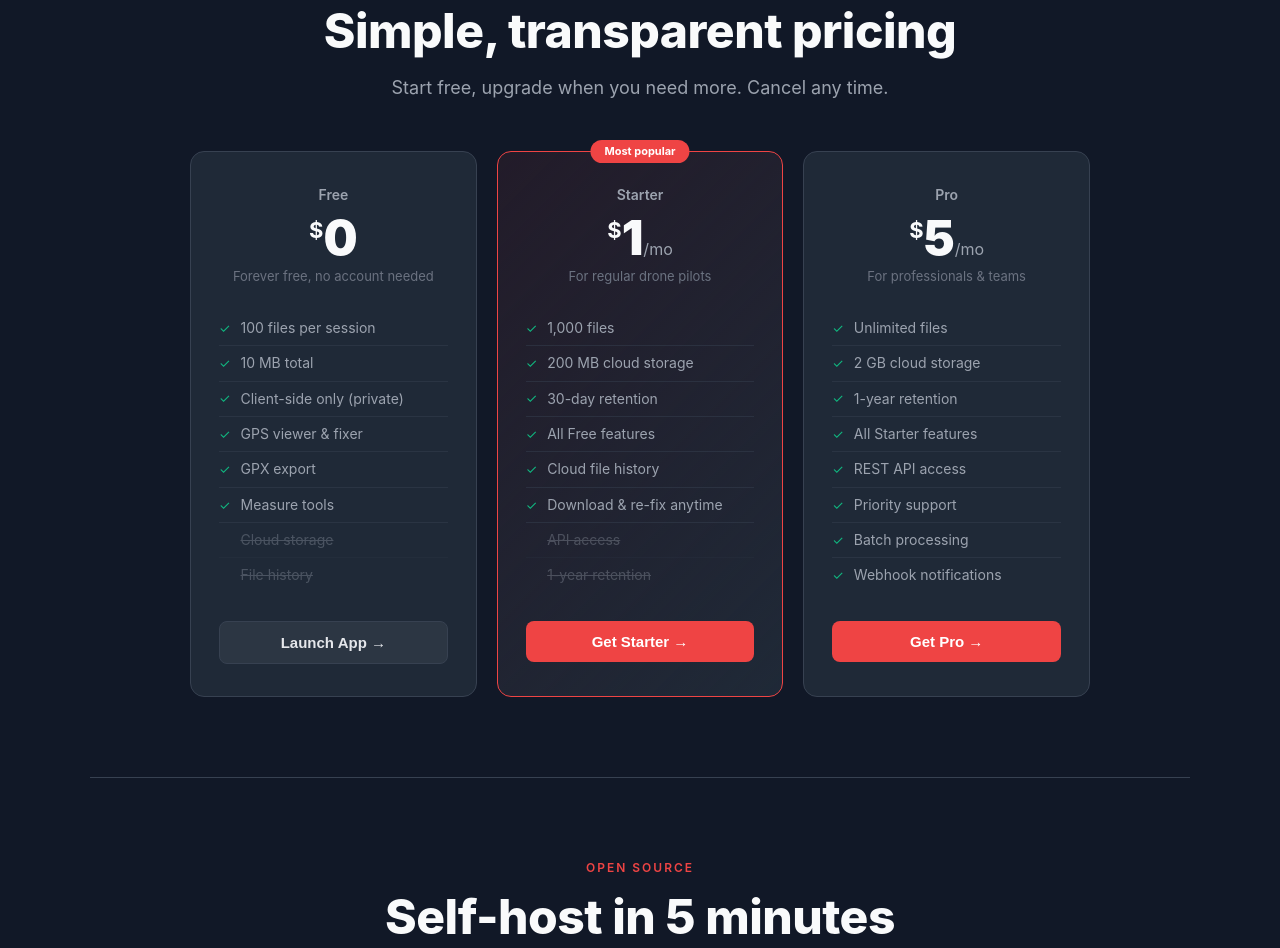
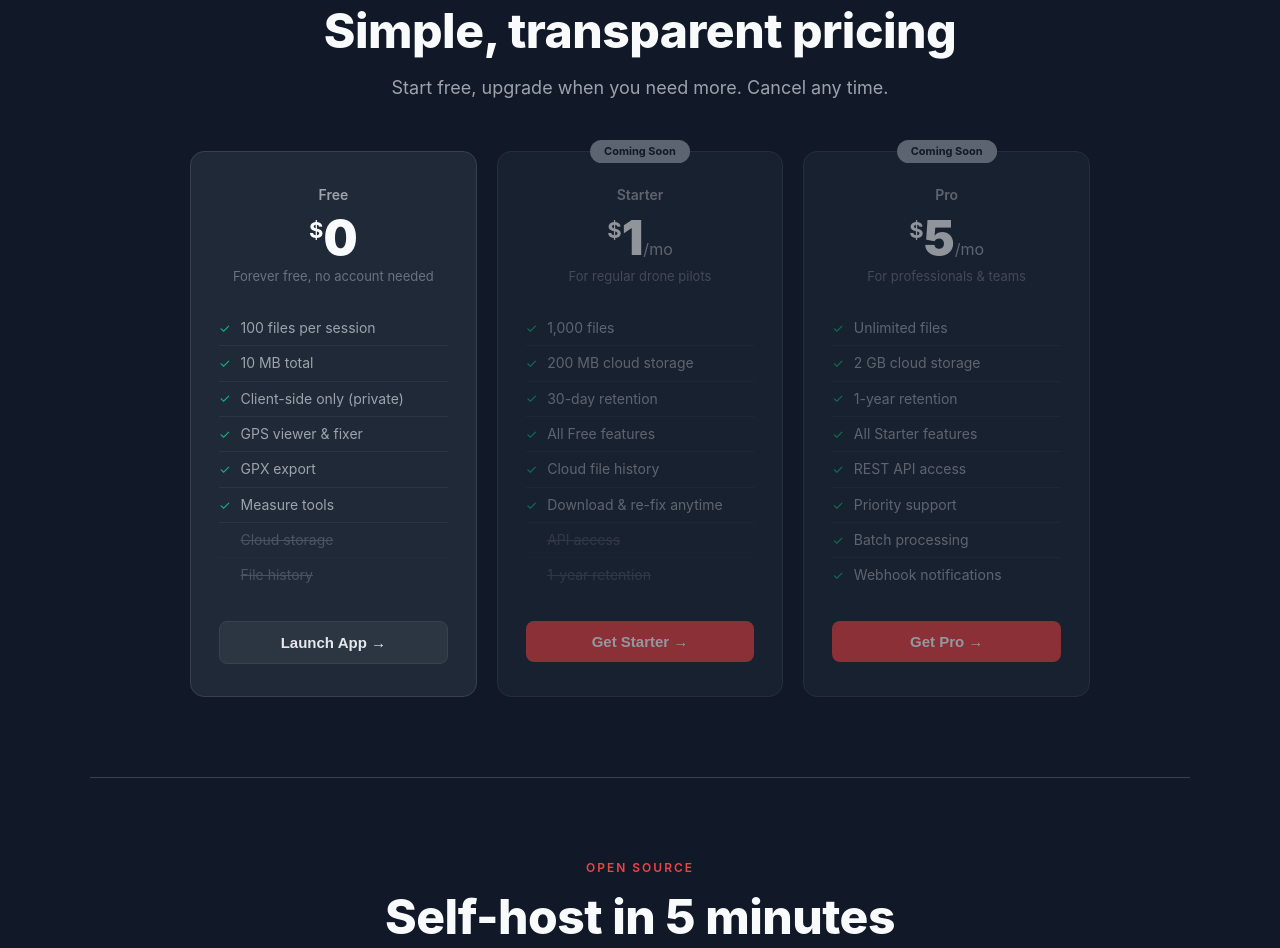
Before and after one commit to srtmap/SRTmap, a website: page src/public/index.html in a window 1280 px wide. Shown: the part 1841-2789 px from the top of the page. Drawn offline with Linux system fonts and the light colour scheme.

Commit message:
feat: mark Starter and Pro plans as Coming Soon
- Add coming-soon badge and dimmed state to paid pricing cards
- Free plan remains fully active

```diff
--- a/src/public/index.html
+++ b/src/public/index.html
@@ -369,6 +369,21 @@ section {
   transform: translateX(-50%);
   background: var(--red);
   color: white;
+  padding: 3px 14px;
+  border-radius: 20px;
+  font-size: 11px;
+  font-weight: 700;
+  white-space: nowrap;
+}
+.pricing-card.coming-soon { opacity: 0.55; pointer-events: none; }
+.pricing-card.coming-soon::after {
+  content: 'Coming Soon';
+  position: absolute;
+  top: -12px;
+  left: 50%;
+  transform: translateX(-50%);
+  background: var(--muted);
+  color: var(--bg);
   padding: 3px 14px;
   border-radius: 20px;
   font-size: 11px;
@@ -748,7 +763,7 @@ footer {
     </div>
 
     <!-- Starter -->
-    <div class="pricing-card featured">
+    <div class="pricing-card coming-soon">
       <div class="pc-name">Starter</div>
       <div class="pc-price"><sup>$</sup>1<span>/mo</span></div>
       <div class="pc-tagline">For regular drone pilots</div>
@@ -766,7 +781,7 @@ footer {
     </div>
 
     <!-- Pro -->
-    <div class="pricing-card">
+    <div class="pricing-card coming-soon">
       <div class="pc-name">Pro</div>
       <div class="pc-price"><sup>$</sup>5<span>/mo</span></div>
       <div class="pc-tagline">For professionals &amp; teams</div>
```
